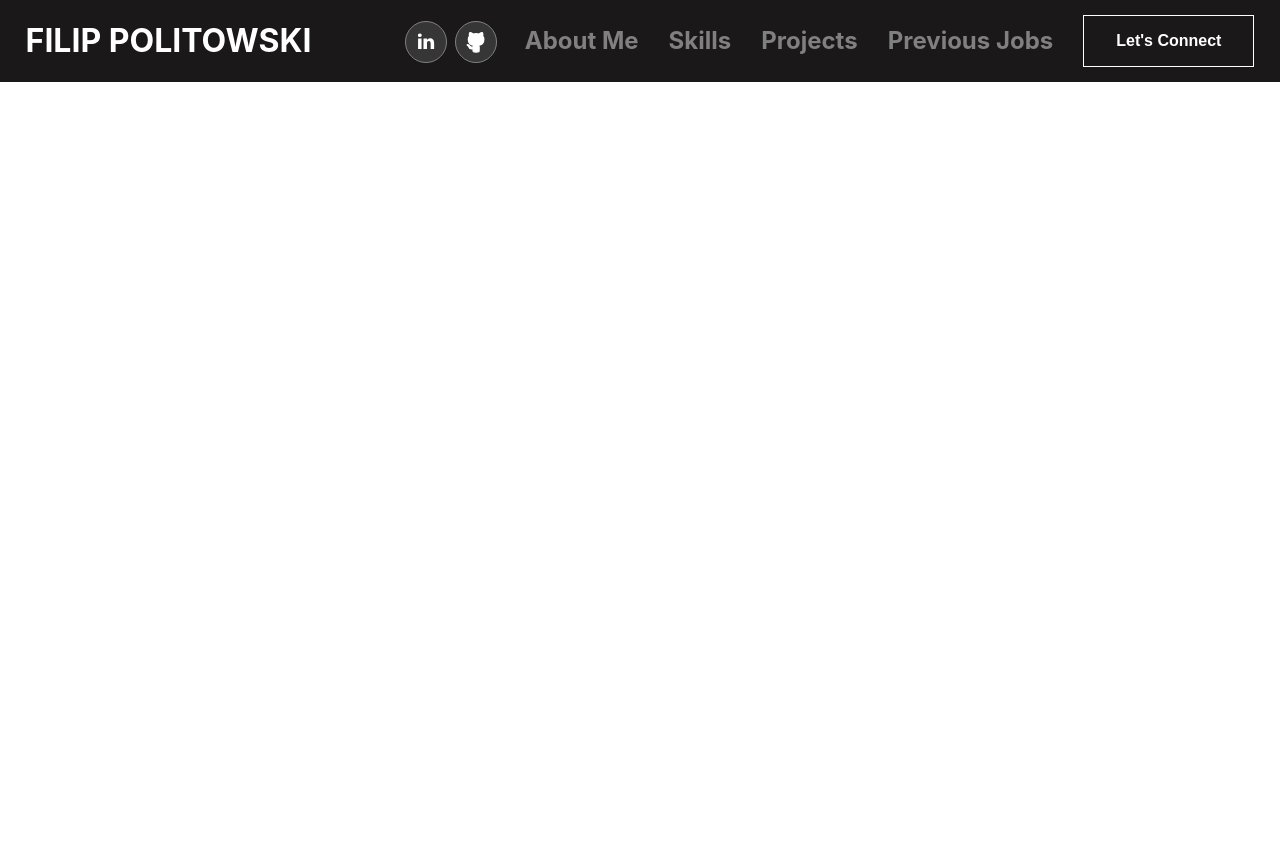
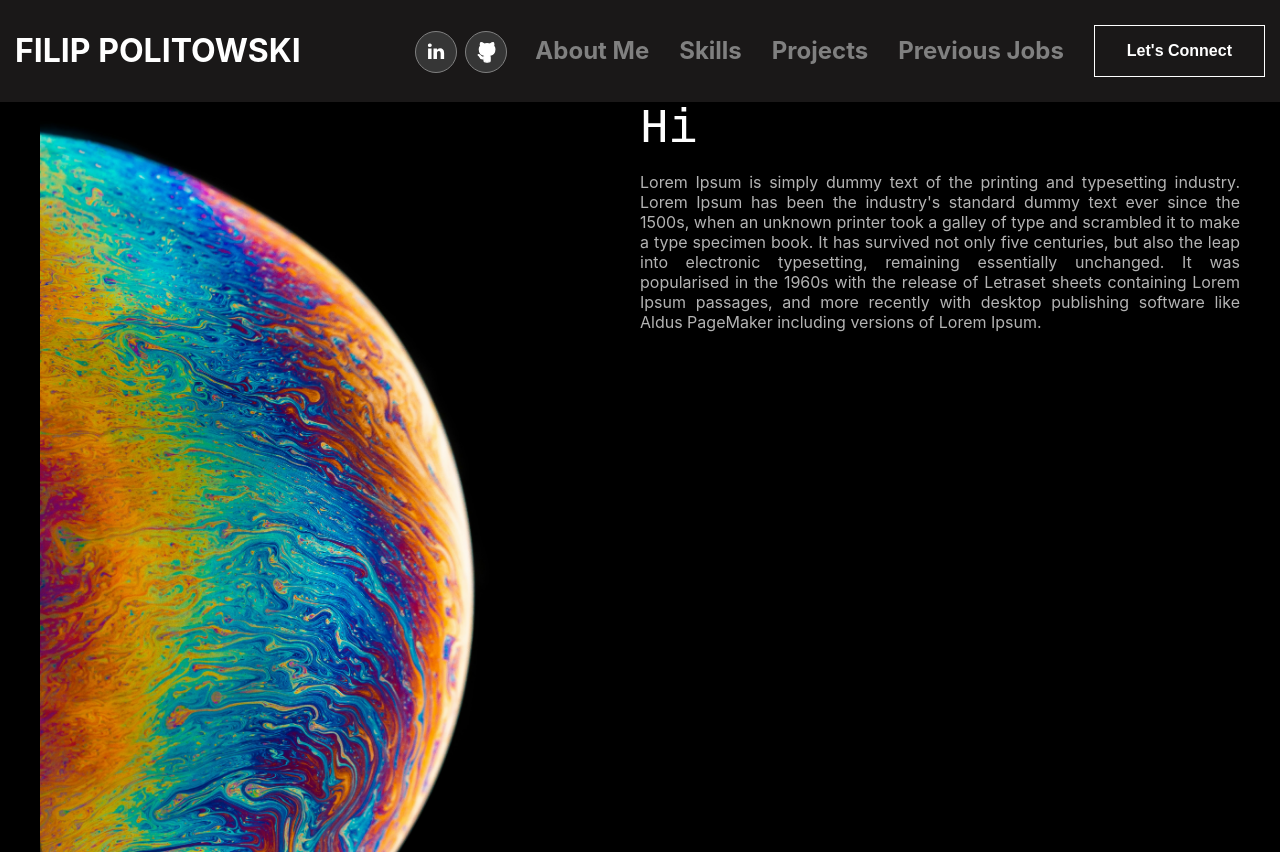
Before and after one commit to Filip-Politowski/About_Me, a React (Create React App) app: page / in a window 1280 px wide. Before the commit the page ends 800 px from the top, so only its background shows below. Built offline with nearby package versions, Linux system fonts and the light colour scheme.

Commit message:
Implementing content and typing effect

```diff
--- a/src/App.scss
+++ b/src/App.scss
@@ -0,0 +1,7 @@
+.App{
+    display: flex;
+    flex-direction: column;
+    align-items: center;
+    background-color: rgb(0, 0, 0);
+
+}
--- a/src/App.tsx
+++ b/src/App.tsx
@@ -1,12 +1,14 @@
-import React from 'react';
+import React from "react";
 
-import Navbar from './components/navbar/Navbar';
-import './App.scss';
+import Navbar from "./components/navbar/Navbar";
+import "./App.scss";
+import Content from "./components/content/Content";
 
 function App() {
   return (
     <div className="App">
-     <Navbar />
+      <Navbar />
+      <Content />
     </div>
   );
 }
--- /dev/null
+++ b/src/components/content/Content.tsx
@@ -0,0 +1,26 @@
+import React from "react";
+import "./content.scss";
+import colorImage from "../../assets/images/welcome-img.jpg";
+import TypingEffect from "../typing-effect/TypingEffect";
+
+const Content = () => {
+  return (
+    <div className="content-container">
+      <div className="welcome-container">
+        <img src={colorImage} alt="colors" />
+        <div className="welcome-text-container">
+          <div className="welcome-header">
+            <TypingEffect text1="Hi I'm Filip Politowski" text2="And I am currently looking for new job opportunities" eraseSpeed={40} typingSpeed={70} loop={true} />
+          </div>
+          <div className="welcome-text">
+            <p>
+            Lorem Ipsum is simply dummy text of the printing and typesetting industry. Lorem Ipsum has been the industry's standard dummy text ever since the 1500s, when an unknown printer took a galley of type and scrambled it to make a type specimen book. It has survived not only five centuries, but also the leap into electronic typesetting, remaining essentially unchanged. It was popularised in the 1960s with the release of Letraset sheets containing Lorem Ipsum passages, and more recently with desktop publishing software like Aldus PageMaker including versions of Lorem Ipsum.
+            </p>
+          </div>
+        </div>
+      </div>
+    </div>
+  );
+};
+
+export default Content;
--- /dev/null
+++ b/src/components/content/content.scss
@@ -0,0 +1,31 @@
+.content-container {
+  background-color: black;
+  width: 1200px;
+  color: white;
+  img {
+    width: 600px;
+    height: 100%;
+  }
+
+  .welcome-container {
+    display: flex;
+    flex-direction: row;
+    justify-content: space-between;
+
+    .welcome-text-container {
+        .welcome-header {
+            font-family: "Courier New", Courier, monospace; /* Styl pisania */
+          }
+
+
+      .welcome-text {
+        color: rgb(179, 179, 179);
+        word-wrap: break-word; /* Zawija długie słowa */
+        overflow-wrap: anywhere; /* Dodatkowa kontrola dla zawijania w trudnych przypadkach */
+        max-width: 100%; /* Zapobiega wychodzeniu poza rodzica */
+
+        text-align: justify;
+      }
+    }
+  }
+}
--- a/src/components/navbar/navbar.scss
+++ b/src/components/navbar/navbar.scss
@@ -4,16 +4,18 @@
   z-index: 10;
   background-color: #1a1818;
   display: flex;
-  padding: 0 2vw;
+  padding: 10px;
   justify-content: space-between;
   align-items: center;
+  width: 100%;
 
   .firstname-lastname {
     color: white;
+    margin-left: 15px;
   }
 
   .navigation-buttons {
-    margin-left: auto;
+    margin-right: 15px;
     gap: 30px;
     display: flex;
     flex-direction: row;
--- /dev/null
+++ b/src/components/typing-effect/TypingEffect.tsx
@@ -0,0 +1,63 @@
+import React, { useState, useEffect } from "react";
+import "./typingEffect.scss";
+
+type TypingEffectProps = {
+  text1: string;
+  text2?: string;
+  typingSpeed?: number;
+  eraseSpeed?: number;
+  loop?: boolean;
+};
+
+const TypingEffect: React.FC<TypingEffectProps> = ({
+  text1,
+  text2,
+  typingSpeed = 100,
+  eraseSpeed = 50,
+  loop = false,
+}) => {
+  const [displayedText, setDisplayedText] = useState("");
+  const [isTyping, setIsTyping] = useState(true);
+  const [index, setIndex] = useState(0);
+  const [currentText, setCurrentText] = useState(text1);
+
+  useEffect(() => {
+    let timeout: NodeJS.Timeout;
+
+    if (isTyping) {
+      // Pisanie liter
+
+      if (index < currentText.length) {
+        timeout = setTimeout(() => {
+          setDisplayedText((prev) => prev + currentText.charAt(index));
+          setIndex((prev) => prev + 1);
+        }, typingSpeed);
+      } else if (loop) {
+        setTimeout(() => setIsTyping(false), 3000);
+      }
+    } else {
+      // Usuwanie liter
+      if (index > 0) {
+        timeout = setTimeout(() => {
+          setDisplayedText((prev) => prev.slice(0, -1));
+          setIndex((prev) => prev - 1);
+        }, eraseSpeed);
+      } else if (loop) {
+        setTimeout(() => setIsTyping(true), 1000);
+        setCurrentText((prev) => (prev === text1 ? text2 || text1 : text1));
+        setIsTyping(true);
+      }
+    }
+
+    return () => clearTimeout(timeout);
+  }, [index, isTyping, text1, typingSpeed, eraseSpeed, loop]);
+
+  return (
+    <div className="typing-effect">
+      {displayedText}
+      <span className="cursor">|</span>
+    </div>
+  );
+};
+
+export default TypingEffect;
--- /dev/null
+++ b/src/components/typing-effect/typingEffect.scss
@@ -0,0 +1,13 @@
+.typing-effect {
+  font-size: 48px;
+  color: white;
+  text-align: left;
+  .cursor {
+    animation: blink 0.7s step-end infinite;
+  }
+  @keyframes blink {
+    50% {
+      display: none;
+    }
+  }
+}
```
Also changed, not shown: src/assets/images/welcome-img.jpg (added).
